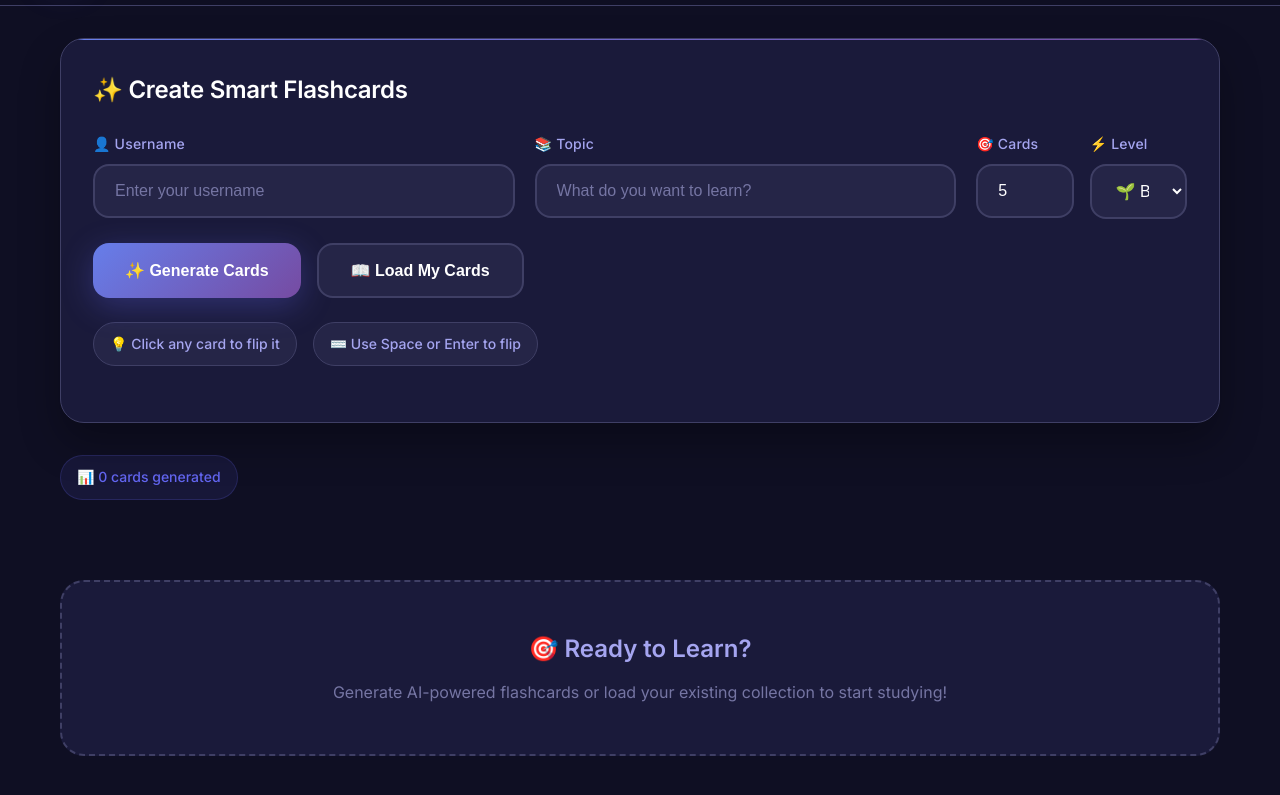
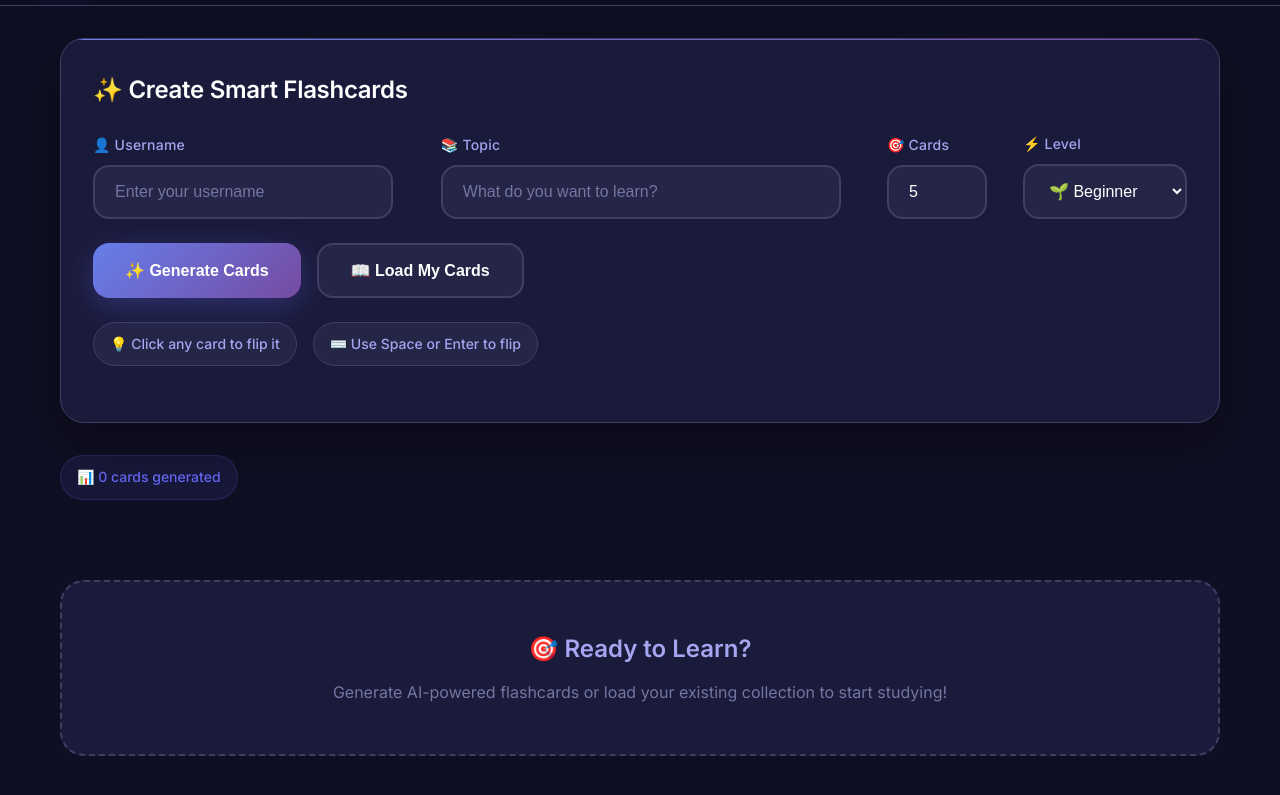
Before and after one commit to Pranesh-2005/FlashCardGenerator-GoLang, a plain HTML site: page frontend/index.html in a window 1280 px wide. Shown: the part 83-878 px from the top of the page. Drawn offline with Linux system fonts and the light colour scheme.

Commit message:
fixed changed in ui

```diff
--- a/frontend/index.html
+++ b/frontend/index.html
@@ -127,16 +127,17 @@
       letter-spacing: -0.3px;
     }
 
+    /* Enhanced grid layout with individual field controls */
     .grid {
       display: grid;
       gap: 20px;
       margin-bottom: 24px;
     }
 
-    @media (min-width: 768px) {
-      .grid-responsive {
-        grid-template-columns: 2fr 2fr 1fr;
-      }
+    .grid-responsive {
+      display: grid;
+      grid-template-columns: 1fr;
+      gap: 20px;
     }
 
     .form-row {
@@ -145,10 +146,17 @@
       gap: 16px;
     }
 
-    @media (max-width: 767px) {
-      .form-row {
-        grid-template-columns: 1fr;
-      }
+    /* Individual field containers */
+    .field-username,
+    .field-topic {
+      display: flex;
+      flex-direction: column;
+    }
+
+    .field-count,
+    .field-level {
+      display: flex;
+      flex-direction: column;
     }
 
     label {
@@ -160,8 +168,8 @@
       letter-spacing: 0.2px;
     }
 
+    /* Base input styles */
     input, select {
-      width: 100%;
       padding: 16px 20px;
       border: 2px solid var(--border);
       border-radius: var(--radius);
@@ -171,6 +179,117 @@
       font-weight: 400;
       outline: none;
       transition: all 0.3s cubic-bezier(0.4, 0, 0.2, 1);
+    }
+
+    /* Individual field width controls */
+    #username {
+      width: 100%;
+      min-width: 200px;
+    }
+
+    #topic {
+      width: 100%;
+      min-width: 250px;
+    }
+
+    #count {
+      width: 100%;
+      min-width: 80px;
+      max-width: 120px;
+    }
+
+    #level {
+      width: 100%;
+      min-width: 140px;
+    }
+
+    /* Tablet and desktop layouts */
+    @media (min-width: 768px) {
+      .grid-responsive {
+        display: grid;
+        grid-template-columns: minmax(200px, 1fr) minmax(250px, 1.2fr) minmax(260px, 0.8fr);
+        gap: 20px;
+        align-items: end;
+      }
+
+      .form-row {
+        display: flex;
+        gap: 16px;
+        align-items: end;
+      }
+
+      .form-row .field-count {
+        flex: 0 0 120px;
+      }
+
+      .form-row .field-level {
+        flex: 1 1 140px;
+        min-width: 140px;
+      }
+
+      #username {
+        min-width: 220px;
+      }
+
+      #topic {
+        min-width: 280px;
+      }
+
+      #count {
+        min-width: 80px;
+        max-width: 100px;
+      }
+
+      #level {
+        min-width: 150px;
+      }
+    }
+
+    @media (min-width: 1024px) {
+      .grid-responsive {
+        grid-template-columns: minmax(250px, 1fr) minmax(300px, 1.3fr) minmax(300px, 0.9fr);
+      }
+
+      #username {
+        min-width: 250px;
+        max-width: 300px;
+      }
+
+      #topic {
+        min-width: 300px;
+        max-width: 400px;
+      }
+
+      #count {
+        min-width: 80px;
+        max-width: 100px;
+      }
+
+      #level {
+        min-width: 160px;
+        max-width: 200px;
+      }
+    }
+
+    /* Mobile responsive */
+    @media (max-width: 767px) {
+      .grid-responsive {
+        grid-template-columns: 1fr;
+      }
+
+      .form-row {
+        grid-template-columns: 1fr;
+        gap: 16px;
+      }
+
+      #username,
+      #topic,
+      #count,
+      #level {
+        width: 100%;
+        min-width: auto;
+        max-width: none;
+      }
     }
 
     input:focus, select:focus {
@@ -489,20 +608,20 @@
     <section class="panel" aria-labelledby="generator-title">
       <h2 id="generator-title">✨ Create Smart Flashcards</h2>
       <div class="grid grid-responsive" role="form" aria-describedby="form-hint">
-        <div>
+        <div class="field-username">
           <label for="username">👤 Username</label>
           <input id="username" placeholder="Enter your username" autocomplete="username" />
         </div>
-        <div>
+        <div class="field-topic">
           <label for="topic">📚 Topic</label>
           <input id="topic" placeholder="What do you want to learn?" />
         </div>
         <div class="form-row">
-          <div>
+          <div class="field-count">
             <label for="count">🎯 Cards</label>
             <input id="count" type="number" min="1" max="20" value="5" />
           </div>
-          <div>
+          <div class="field-level">
             <label for="level">⚡ Level</label>
             <select id="level" aria-label="Difficulty level">
               <option value="beginner">🌱 Beginner</option>
```
